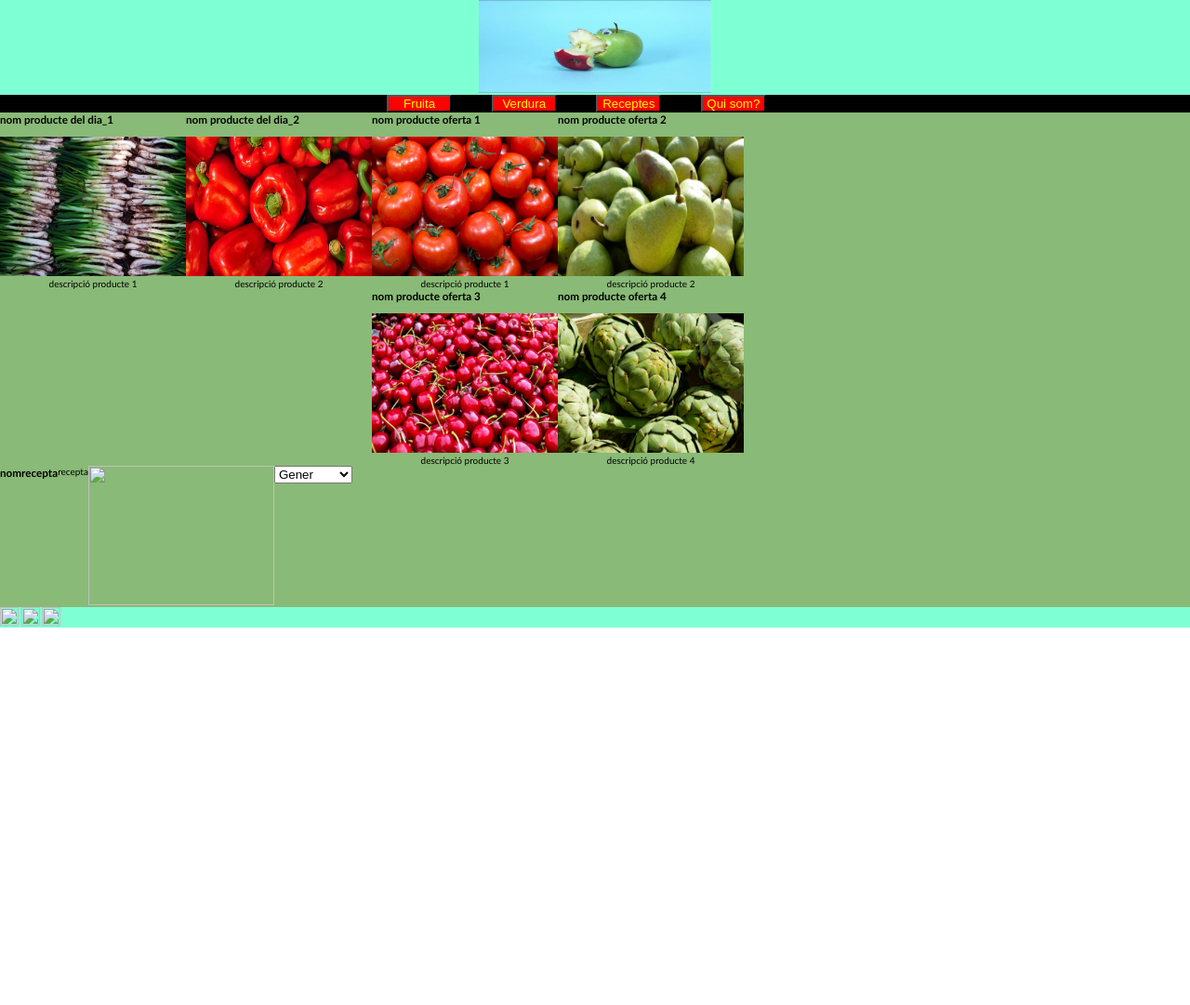
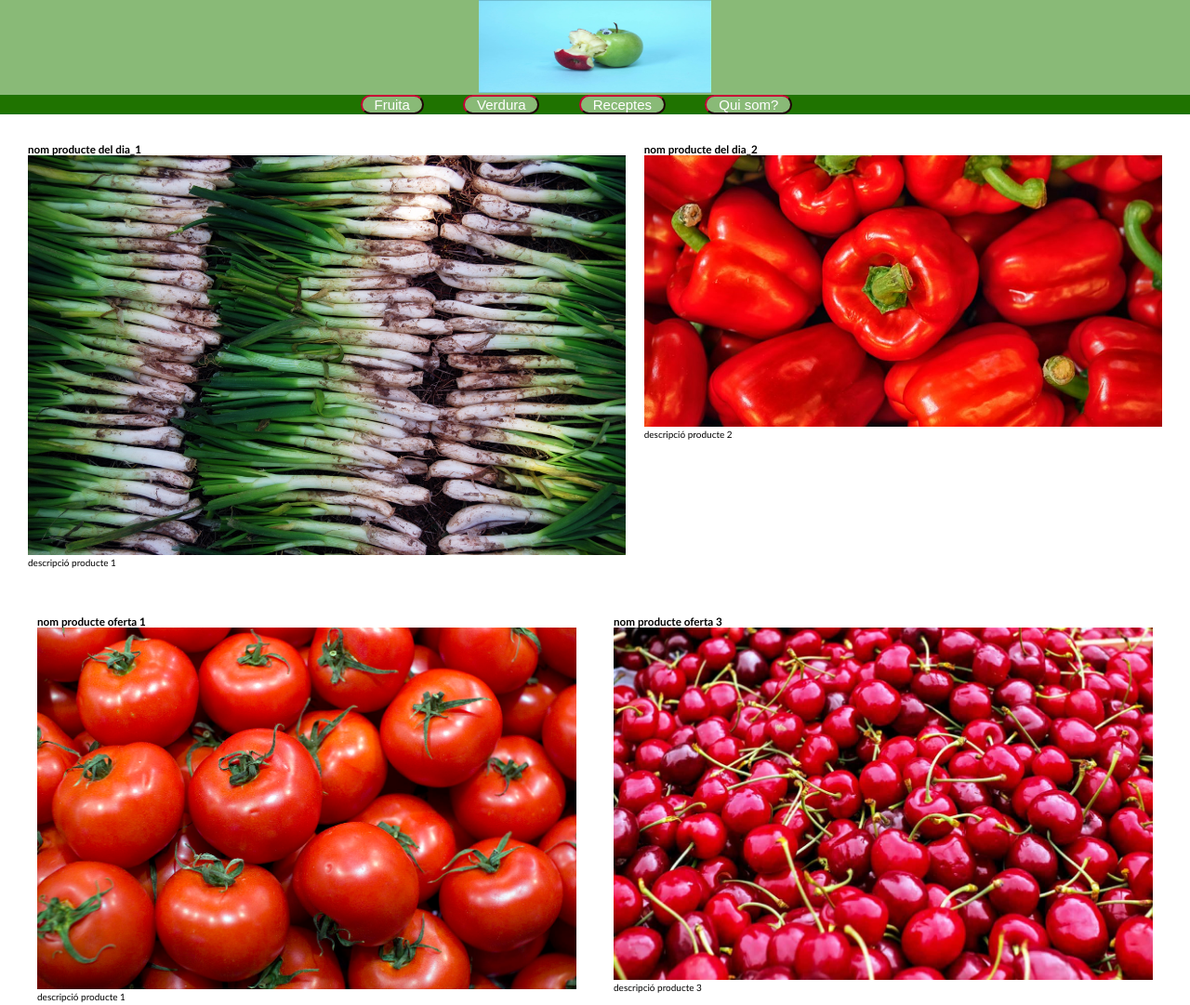
Before and after one commit to albertvallsbe/Daw_NC_Html_M9_UF1, a plain HTML site: page index.html in a window 1280 px wide. Shown: the top 1081 px of the page at 93% size. Before the commit the page ends 800 px from the top, so only its background shows below. Drawn offline with Linux system fonts and the light colour scheme.

Commit message:
ordenar div

```diff
--- a/css/mobile.css
+++ b/css/mobile.css
@@ -5,6 +5,7 @@
   --dark-red: #73001F;
   --light-red: #FA5252;
 }
+
 * {
   box-sizing: border-box;
   margin: 0;
@@ -16,63 +17,82 @@
   font-family: "Calibri", "DM Sans", sans-serif;
 }
 
-  header, footer{
-    background-color: aquamarine;
+body{
+  min-width: 280px;
 }
-  .header-logo{
+
+header,
+footer {
+  background-color: var(--light-green);
+}
+
+.header-logo {
   text-align: center;
 }
-  .logo{
-    height:100px;
-    width:250px;
+
+.logo {
+  height: 100px;
+  width: 250px;
 }
-  .header-menu{
+
+.header-menu {
   text-align: center;
-    background-color: black;
+  background-color: var(--dark-green);
 }
-  .menu-buttons{
-    width: 70px;
+
+.menu-buttons {
   margin-right: 40px;
-    background-color: red;
-    color: yellow;
+  background-color: var(--light-green);
+  color: var(--white);
+  border-color: var(--dark-red);
+  border-radius: 14px;
+  font-size: 1.5rem;
+  padding: 0% 1%;
 }
 
 main {
   width: 100%;
   height: auto;
-    background-color: var(--light-green);
-    position: relative;
+  background-color: var(--white);
+}
+
+main div{
+  padding: 1rem;
+}
+
+.oferta-dia {
+  display: flex;
+}
+
+.oferta-semana {
+  display: flex;
+}
+
+.recepta-temp{
+  display: flex;
+}
+
+.images {
+  width: 100%;
 
 }
 
-  .images{
-    height:150px;
-    width:200px;
-  }
-  .ofertas{
-    display: flex;
+images:hover{
+  transform: scale(1.5);
 }
 
-  .oferta-dia{
-    display:flex;
+input[type=checkbox] {
+  display:none;
 }
 
-  .of-sem-1_2{
-    display:flex;
+.calendari-fruita img{
+margin: 1%;
+width: 30%;
+transition: transform 0.25s ease;
+cursor: zoom-in;
 }
-  .of-sem-3_4{
-    display:flex;
+
+input[type=checkbox] :checked ~ label > img{
+  transform: scale(2);
+  cursor: zoom-out;
 }
-  .recepta-temp{
-    display: flex;
-  }
-  .recepta{
-    display:flex;
-  }
-  p{
-    text-align: center;
-  }
-  .img-rs{
-    height:20px;
-    width:20px;
-  }
--- a/index.html
+++ b/index.html
@@ -22,17 +22,16 @@
         </div>
     </header>
     <main>
-        <section class="section1">
         <div class="ofertas">
             <div class="oferta-dia">
                 <div class="of-dia1">
-                        <h3>nom producte del dia_1</h3><br>
-                        <img class="images" src="images/calcots.jpg" alt=""><br>
+                    <h3>nom producte del dia_1</h3>
+                    <img class="images" src="images/calcots.jpg" alt="">
                     <p>descripció producte 1</p>
                 </div>
                 <div class="of-dia2">
-                        <h3>nom producte del dia_2</h3><br>
-                        <img class="images" src="images/pebrot.jpg" alt=""><br>
+                    <h3>nom producte del dia_2</h3>
+                    <img class="images" src="images/pebrot.jpg" alt="">
                     <p>descripció producte 2</p>
                 </div>
             </div>
@@ -40,25 +39,25 @@
             <div class="oferta-semana">
                 <div class="of-sem-1_2">
                     <div class="ofs1">
-                            <h3>nom producte oferta 1</h3><br>
-                            <img class="images" src="images/tomaquet.jpg" alt=""><br>
+                        <h3>nom producte oferta 1</h3>
+                        <img class="images" src="images/tomaquet.jpg" alt="">
                         <p>descripció producte 1</p>
                     </div>
                     <div class="ofs2">
-                            <h3>nom producte oferta 2</h3><br>
-                            <img class="images" src="images/pera.jpg" alt=""><br>
+                        <h3>nom producte oferta 2</h3>
+                        <img class="images" src="images/pera.jpg" alt="">
                         <p>descripció producte 2</p>
                     </div>
                 </div>
                 <div class="of-sem-3_4">
                     <div class="ofs3">
-                            <h3>nom producte oferta 3</h3><br>
-                            <img class="images" src="images/cirera.jpg" alt=""><br>
+                        <h3>nom producte oferta 3</h3>
+                        <img class="images" src="images/cirera.jpg" alt="">
                         <p>descripció producte 3</p>
                     </div>
                     <div class="ofs4">
-                            <h3>nom producte oferta 4</h3><br>
-                            <img class="images" src="images/carxofa.jpg" alt=""><br>
+                        <h3>nom producte oferta 4</h3>
+                        <img class="images" src="images/carxofa.jpg" alt="">
                         <p>descripció producte 4</p>
                     </div>
                 </div>
@@ -66,43 +65,21 @@
         </div>
         <div class="recepta-temp">
             <div class="recepta">
-                    <h3>nomrecepta</h3><br>
+                <h3>nomrecepta</h3>
 
                 <p>recepta</p>
             </div>
             <div>
-                    <img class="images" src="imagenreceta.png" alt=""><br>
+                <img class="images" src="images/imagenreceta.jpg" alt="">
             </div>
-                <div class="temp">
-                    <select name="temporada" id="temp">
-                        <option value="Gener"><img src="alimentsdegener.png" alt="Taula Aliments Gener" height="300px"
-                                width="300px">Gener</option>
-                        <option value="Febrer"><img src="alimentsdefebrer.png" alt="Taula Aliments Febrer"
-                                height="300px" width="300px">Febrer</option>
-                        <option value="Març"><img src="alimentsdemarc.png" alt="Taula Aliments Març" height="300px"
-                                width="300px">Març</option>
-                        <option value="Abril"><img src="alimentsdabril.png" alt="Taula Aliments Abril" height="300px"
-                                width="300px">Abril</option>
-                        <option value="Maig"><img src="alimentsdemaig.png" alt="Taula Aliments Maig" height="300px"
-                                width="300px">Maig</option>
-                        <option value="Juny"><img src="alimentsdejuny.png" alt="Taula Aliments Juny" height="300px"
-                                width="300px">Juny</option>
-                        <option value="Juliol"><img src="alimentsdejuliol.png" alt="Taula Aliments Juliol"
-                                height="300px" width="300px">Juliol</option>
-                        <option value="Agost"><img src="alimentsdagost.png" alt="Taula Aliments Agost" height="300px"
-                                width="300px">Agost</option>
-                        <option value="Setembre"><img src="alimentsdesetembre.png" alt="Taula Aliments Setembre"
-                                height="300px" width="300px">Setembre</option>
-                        <option value="Octubre"><img src="alimentsdeoctubre.png" alt="Taula Aliments Octubre"
-                                height="300px" width="300px">Octubre</option>
-                        <option value="Novembre"><img src="alimentsdenovembre.png" alt="Taula Aliments Novembre"
-                                height="300px" width="300px">Novembre</option>
-                        <option value="Desembre"><img src="alimentsdedesembre.png" alt="Taula Aliments Desembre"
-                                height="300px" width="300px">Desembre</option>
-                    </select>
+
+        <div class="calendari-fruita">
+            <input type="checkbox" id="zoomCheck">
+            <label for="zoomCheck">
+                <img src="images/calendari-fruita-verdura.jpg" alt="Calendari fruites i verdures de temporada">
+            </label>
         </div>
     </div>
-        </section>
     </main>
     <footer class="footer">
         <img class="img-rs" src="rs1.png" alt="">
```
Also changed, not shown: images/calendari-fruita-verdura.jpg (added), images/imagenreceta.jpg (added). Lines whose indentation alone changed are shown as unchanged.
